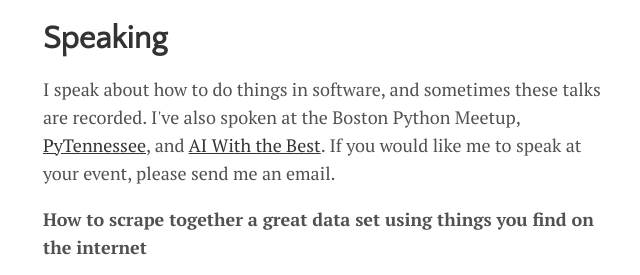
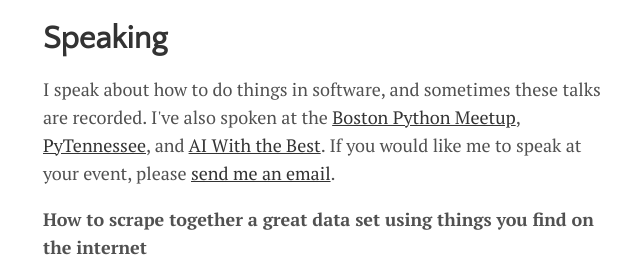
Before and after one commit to dhanus/dhanus.github.io, a Jekyll site: the page built from speaking.md, in a window 1280 px wide, cut to the strip 145-420 px from the top of the page. Shown: the whole strip, without its empty margins (309-949 px from the left). Built offline with Jekyll 4.4.1, drawn with Linux system fonts in a browser that asks for light colours; nearby versions of some CDN libraries; part of the change alters nothing that is shown.

Commit message:
add bp link

```diff
--- a/speaking.md
+++ b/speaking.md
@@ -5,7 +5,7 @@ title: Speaking
 
 <div class="post">
 
-     <p>I speak about how to do things in software, and sometimes these talks are recorded. I've also spoken at the Boston Python Meetup, <a href="https://twitter.com/pytennessee">PyTennessee</a>, and <a href="https://twitter.com/WithTheBest">AI With the Best</a>. If you would like me to speak at your event, please send me an email.</p>
+     <p>I speak about how to do things in software, and sometimes these talks are recorded. I've also spoken at the <a href="https://twitter.com/bostonpython">Boston Python Meetup</a>, <a href="https://twitter.com/pytennessee">PyTennessee</a>, and <a href="https://twitter.com/WithTheBest">AI With the Best</a>. If you would like me to speak at your event, please <a href="mailto:dhanus@mit.edu">send me an email</a>.</p>
 
      <p><b>How to scrape together a great data set using things you find on the internet</b></p>
 
```
